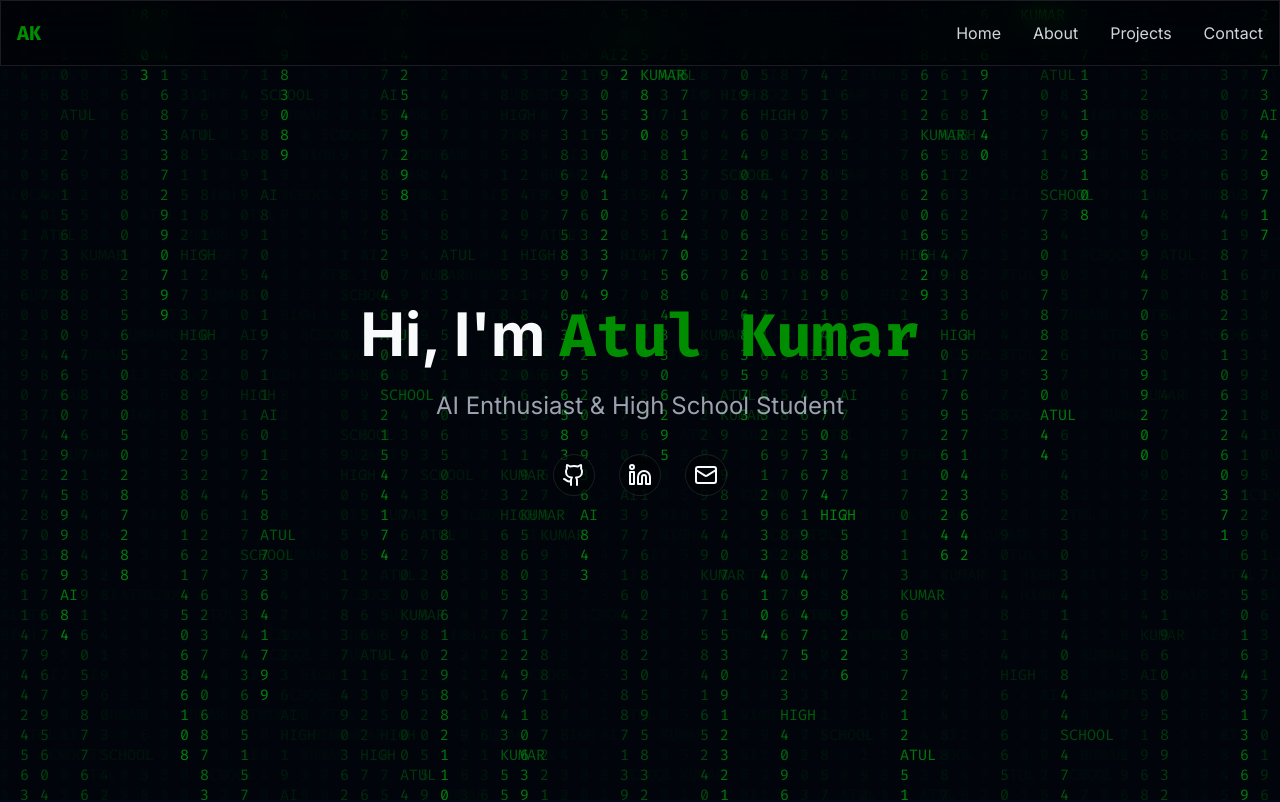
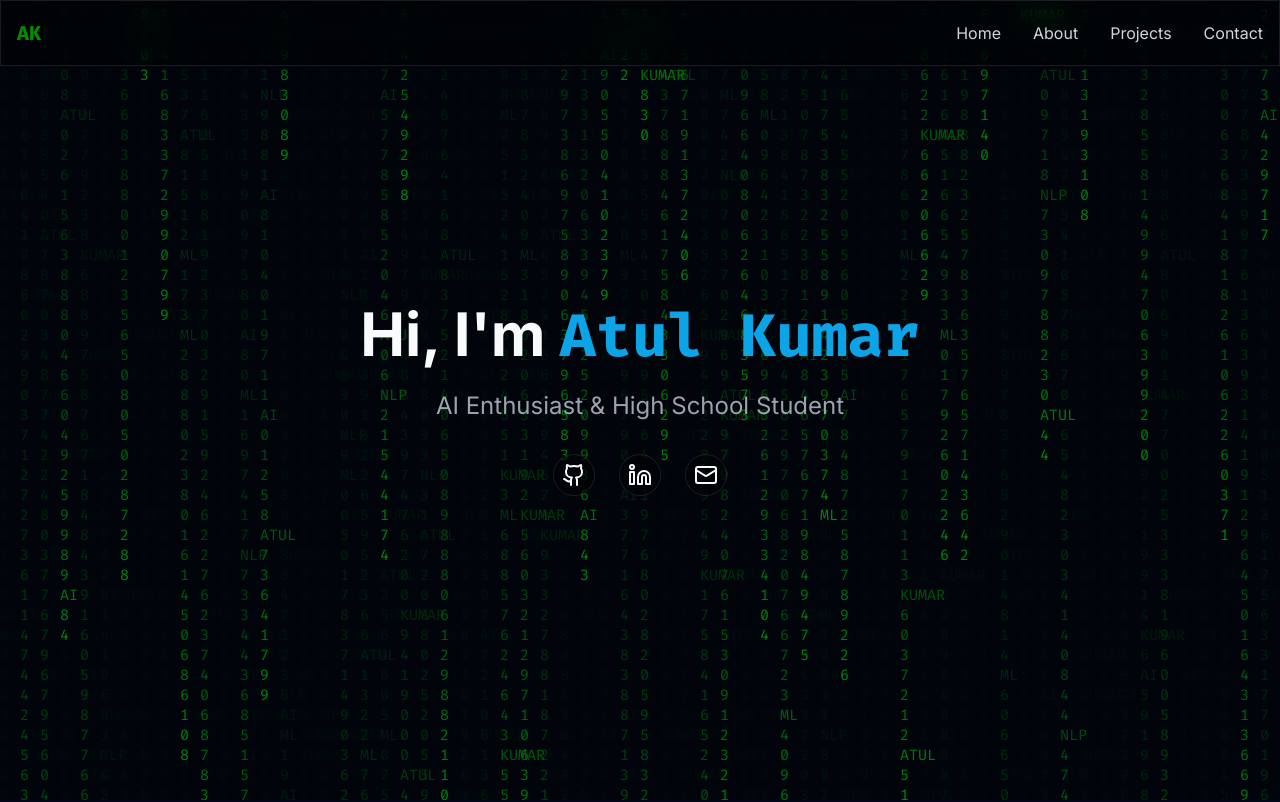
Before and after one commit to Darkside-Atul/atul-portfolio-matrix, a React (Vite) app: page / in a window 1280 px wide. Shown: the top 802 px of the page. Built offline with nearby package versions, Linux system fonts and the light colour scheme.

Commit message:
Update Matrix Rain and Hero Section
Updated the Matrix Rain component to display "AI", "ML", and "NLP" instead of "High School".  Also changed the color of "Atul Kumar" in the hero section to blue.

```diff
--- a/src/components/MatrixRain.tsx
+++ b/src/components/MatrixRain.tsx
@@ -19,7 +19,7 @@ const MatrixRain = () => {
 
     // Custom text array with numbers and relevant words
     const characters = '0123456789';
-    const words = ['ATUL', 'KUMAR', 'AI', 'HIGH', 'SCHOOL'];
+    const words = ['ATUL', 'KUMAR', 'AI', 'ML', 'NLP'];
 
     const draw = () => {
       ctx.fillStyle = 'rgba(0, 0, 0, 0.05)';
--- a/src/pages/Index.tsx
+++ b/src/pages/Index.tsx
@@ -1,4 +1,3 @@
-
 import { Github, Linkedin, Mail } from 'lucide-react';
 import MatrixRain from '../components/MatrixRain';
 import Navbar from '../components/Navbar';
@@ -14,7 +13,7 @@ const Index = () => {
         <section id="home" className="min-h-screen flex items-center justify-center relative">
           <div className="container px-4 text-center">
             <h1 className="text-4xl md:text-6xl font-bold mb-6 animate-fade-in">
-              Hi, I'm <span className="matrix-text">Atul Kumar</span>
+              Hi, I'm <span className="font-mono text-[#0EA5E9] animate-pulse-matrix">Atul Kumar</span>
             </h1>
             <p className="text-xl md:text-2xl text-gray-400 mb-8 animate-fade-in">
               AI Enthusiast & High School Student
```
